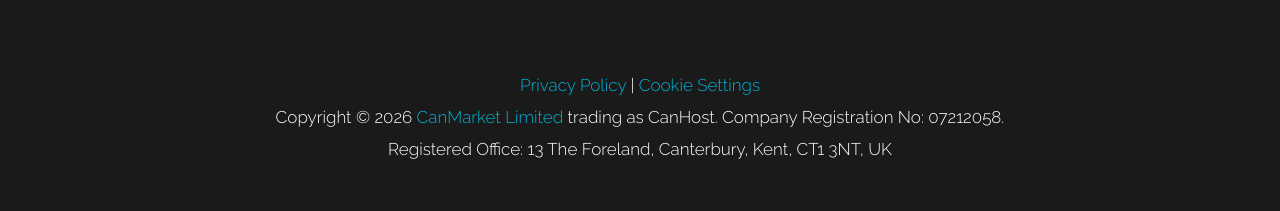
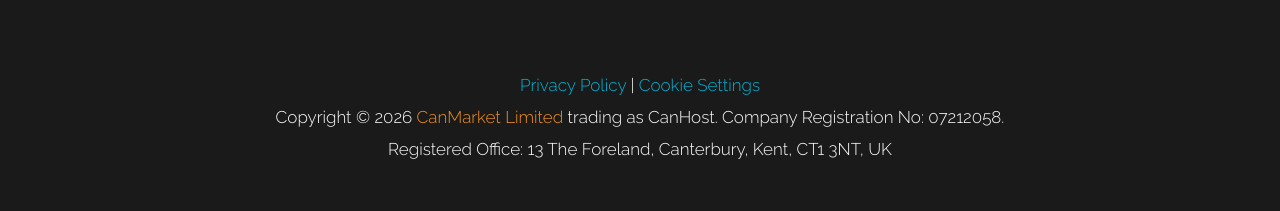
Before and after one commit to canhost/canhost.github.io, a Jekyll site: the page built from index.html, in a window 1280 px wide. Shown: the part 1216-1427 px from the top of the page. Built offline with Jekyll 4.4.1, drawn with Linux system fonts in a browser that asks for light colours; comment, search, counter and statistics services are not loaded.

Commit message:
Style CanMarket link in brand orange (#f6921e)
Co-Authored-By: Claude Opus 4.5 <noreply@anthropic.com>

```diff
--- a/_includes/footer.html
+++ b/_includes/footer.html
@@ -2,6 +2,6 @@
     <footer>
         <div class="container text-center">
             <p><small><a href="/privacy">Privacy Policy</a> | <a href="#" onclick="CookieConsent.showPreferences(); return false;">Cookie Settings</a></small></p>
-            <p><small>Copyright &copy; {{ site.time | date: '%Y' }} <a href="https://www.canmarket.co.uk" target="_blank">CanMarket Limited</a> trading as CanHost. Company Registration No: 07212058.<br>Registered Office: 13 The Foreland, Canterbury, Kent, CT1 3NT, UK</small></p>
+            <p><small>Copyright &copy; {{ site.time | date: '%Y' }} <a href="https://www.canmarket.co.uk" target="_blank" style="color: #f6921e;">CanMarket Limited</a> trading as CanHost. Company Registration No: 07212058.<br>Registered Office: 13 The Foreland, Canterbury, Kent, CT1 3NT, UK</small></p>
         </div>
     </footer>
```
